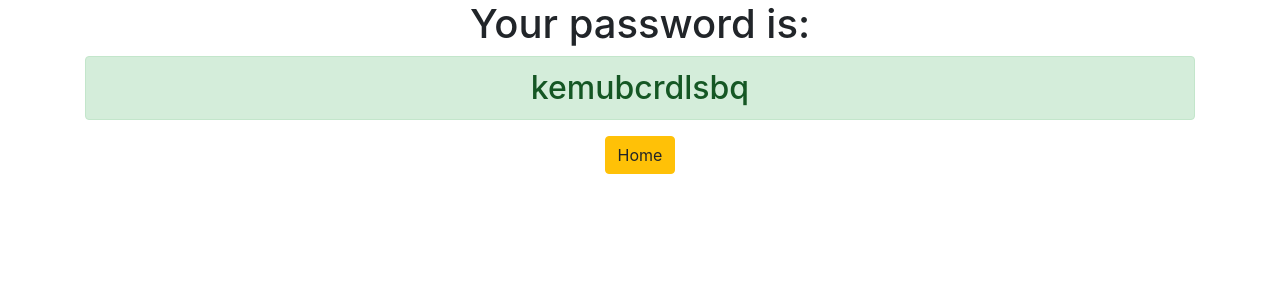
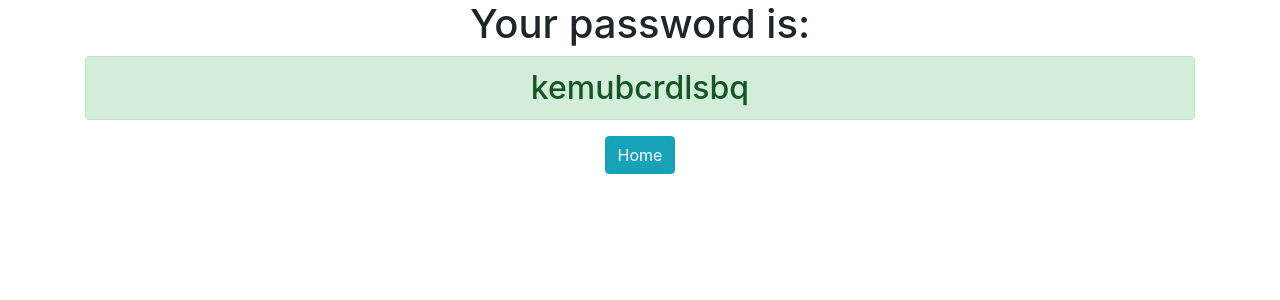
Before and after one commit to priyadarshi34/password-generator-django3, a Django app: page /password/ in a window 1280 px wide. Shown: the top 300 px of the page. Run offline with Django 3.2, Linux system fonts and the light colour scheme; some libraries are stand-ins or nearby versions.

Commit message:
button color change

```diff
--- a/generator/templates/generator/password.html
+++ b/generator/templates/generator/password.html
@@ -12,7 +12,7 @@
   <a
     href="
 {% url 'home' %}"
-    class="btn btn-warning"
+    class="btn btn-info"
     >Home</a
   >
 </div>
```
